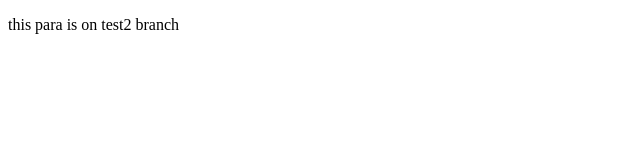
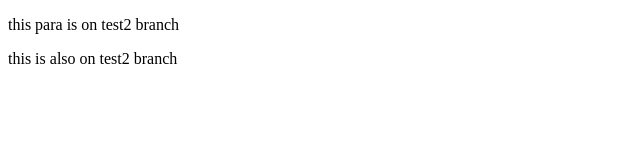
Before and after one commit to mohitkumar00002/localRepo, a plain HTML site: page index.html in a window 1280 px wide. Shown: the whole page, without its empty margins (0-640 px from the left). Drawn offline with Linux system fonts and the light colour scheme.

Commit message:
second para

```diff
--- a/index.html
+++ b/index.html
@@ -7,5 +7,6 @@
 </head>
 <body>
     <p>this para is on test2 branch</p>
+    <p>this is also on test2 branch</p>
 </body>
 </html>
```
